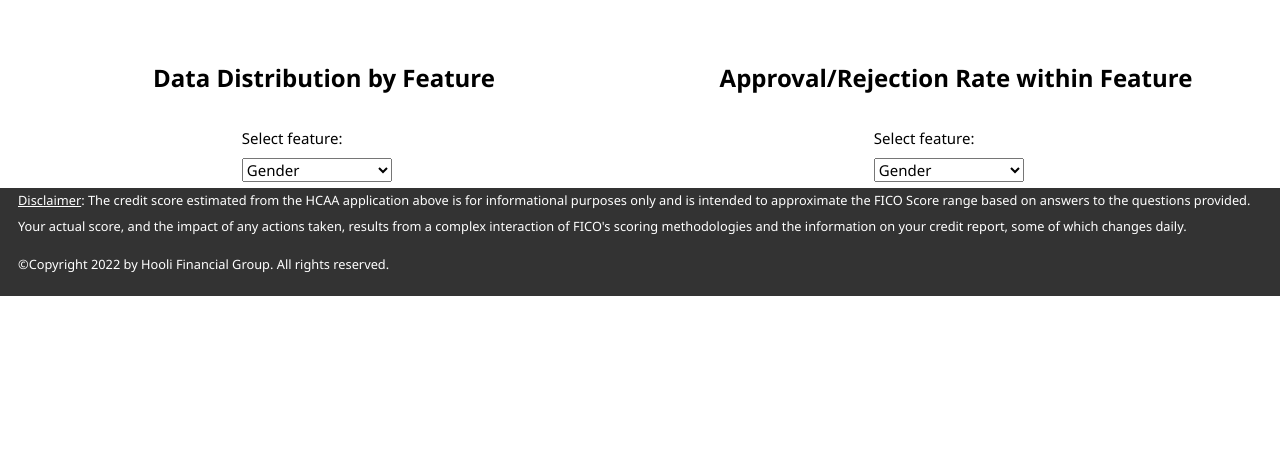
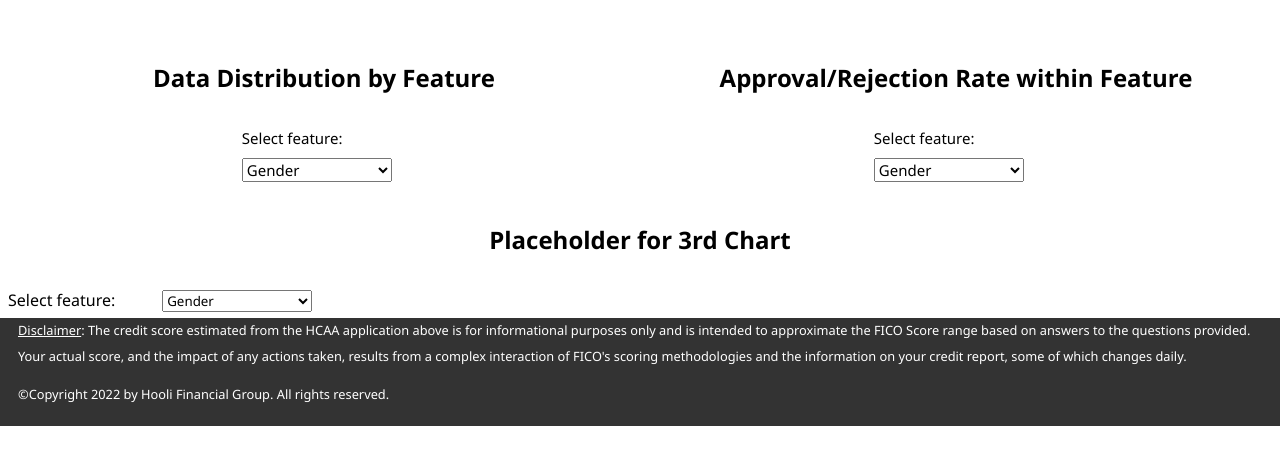
Before and after one commit to anhdo93/WGU-C964, a Flask app: page /dashboard in a window 1280 px wide. Shown: the part 153-618 px from the top of the page. Run offline with Flask 2, Linux system fonts and the light colour scheme; some libraries are stand-ins or nearby versions.

Commit message:
Added 3rd visual to dashboard

```diff
--- a/app.py
+++ b/app.py
@@ -9,7 +9,8 @@
 import plotly
 import plotly.express as px
 import plotly.graph_objects as go
-
+import prince
+import matplotlib.pyplot as plt
 
 app = Flask(__name__)
 
@@ -71,7 +72,7 @@
 
 @app.route("/dashboard")
 def dashboard():
-    return render_template("dashboard.html", title="Dashboard", graphJSON1=plotPie(df), graphJSON2=plotBar(df), feature1=all_features, feature2=all_features)
+    return render_template("dashboard.html", title="Dashboard", graphJSON1=plotPie(df), graphJSON2=plotBar(df), graphJSON3=plotX(df), feature1=all_features, feature2=all_features, feature3=all_features)
 
 @app.route('/cbPie', methods=['GET'])
 def cbPie():
@@ -81,9 +82,9 @@
 def cbBar():
     return plotBar(df, request.args.get('data'))
 
-@app.route('/callback', methods=['GET'])
+@app.route('/cbX', methods=['GET'])
 def callback():
-    return plotPie(df, request.args.get('data'))
+    return plotX(df, request.args.get('data'))
 
 def plotPie(df, feature="Gender"):
     fig = px.pie(df, names=feature)
@@ -102,6 +103,36 @@
     graphJSON = json.dumps(fig, cls=plotly.utils.PlotlyJSONEncoder)
     return graphJSON
 
+def plotX(df, features=['Annual Income', 'Occupation','Realty','Car','Phone']):
+    # Prince method - from DOC
+    X=df[features]
+    #mca = prince.MCA(n_components=2, n_iter=3, copy=True, check_input=True, engine='auto',random_state=42)
+    #mca=mca.fit(X)
+    """
+    ax = mca.plot_coordinates(
+                X=X,ax=None, figsize=(6, 6), show_row_points=True,
+                row_points_size=10, show_row_labels=False,
+                show_column_points=True, column_points_size=30, show_column_labels=False, legend_n_cols=1)
+    """
+    #fig = ax.get_figure().show()
+
+    """
+    # Prince show with matplotlib
+    fig, ax = plt.subplots()
+    mc = prince.MCA(n_components=2).fit(X)
+    mc.plot_coordinates(X=X, ax=ax)
+    ax.set_xlabel('Component 1', fontsize=16)
+    ax.set_ylabel('Component 2', fontsize=16)
+    plt.show()
+    """
+
+    # Plotly PCA
+    fig = px.scatter_matrix(df, dimensions=features, color="Rejected")
+    fig.update_traces(diagonal_visible=False)
+
+    graphJSON = json.dumps(fig, cls=plotly.utils.PlotlyJSONEncoder)
+
+    return graphJSON
 
 if __name__ == "__main__":
     app.run(debug=True)
--- a/static/style.css
+++ b/static/style.css
@@ -156,6 +156,10 @@
     width: 30%;
     flex-grow: 1;
 }
+.large_chart {
+    width: 100%;
+    flex-grow: 1;
+}
 .chart label, .chart select {
     margin-left: 37%;
     font-size: 15px;
--- a/templates/dashboard.html
+++ b/templates/dashboard.html
@@ -20,7 +20,15 @@
                 }
             })
         }
-
+        function cbX(selection) {
+            $.getJSON({
+                url: "/cbX",
+                data: {'data': selection},
+                success: function (result) {
+                    Plotly.newPlot('xChart', result, {})
+                }
+            })
+        }
     </script>
 
 
@@ -46,13 +54,31 @@
             <div id="barChart"></div>
         </div>
 
+
+
     </section>
+
+    <div class="break"></div>
+
+    <div class="large_chart">
+        <h2>Placeholder for 3rd Chart</h2>
+        <label for="feature3">Select feature:</label>
+        <select name="feature3" method="GET" action="/dashboard" onchange="cbX(this.value)">
+            {% for feature in feature1[1:] %}
+            <option value="{{feature}}">{{feature}}</option>
+            {% endfor %}
+        </select>
+        <div id="xChart"></div>
+    </div>
 
     <script src="https://cdn.plot.ly/plotly-latest.min.js"></script>
     <script type="text/javascript">
         var graph1 = {{ graphJSON1 | safe }};
         var graph2 = {{ graphJSON2 | safe }};
+        var graph3 = {{ graphJSON3 | safe }};
+
         Plotly.plot("pieChart", graph1,{});
         Plotly.plot("barChart", graph2,{});
+        Plotly.plot("xChart", graph3,{});
     </script>
 {% endblock %}
--- a/templates/index.html
+++ b/templates/index.html
@@ -89,7 +89,7 @@
                                 <select id="annual-income" name="ANNUAL_INCOME">
                                     <option value="low"><$50,000</option>
                                     <option value="medium">$50,000-$150,000</option>
-                                    <option value="high">>$150,000h</option>
+                                    <option value="high">>$150,000</option>
                                 </select>
                                 <br>
                                 <label for="select-income-category">Income Category</label>
```
